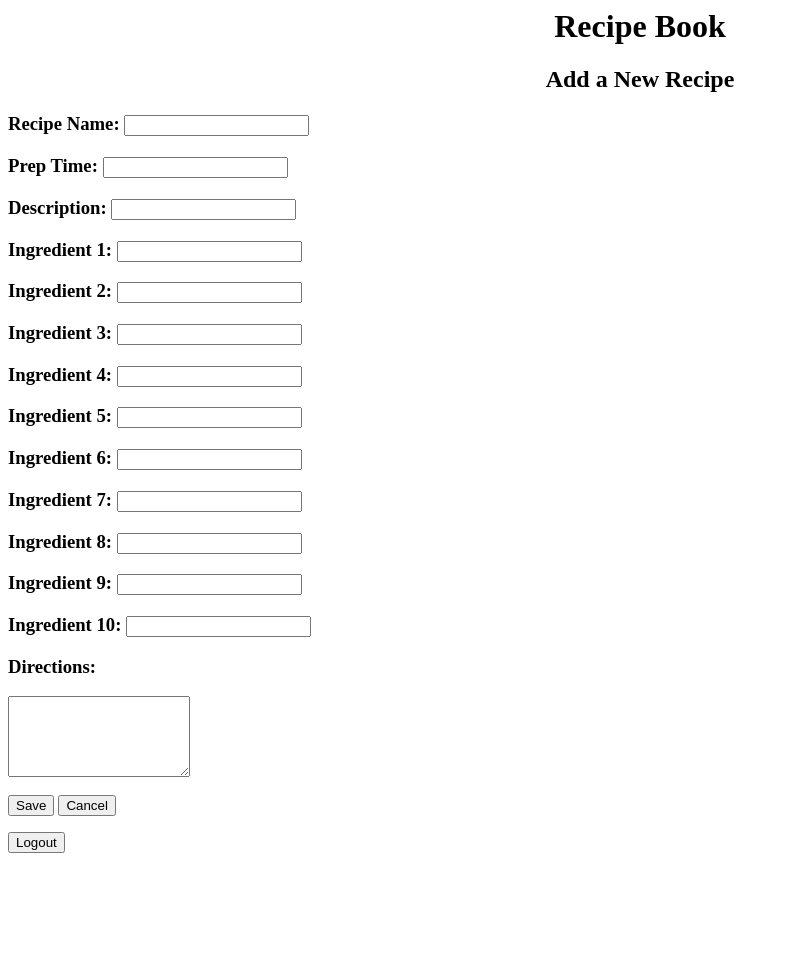
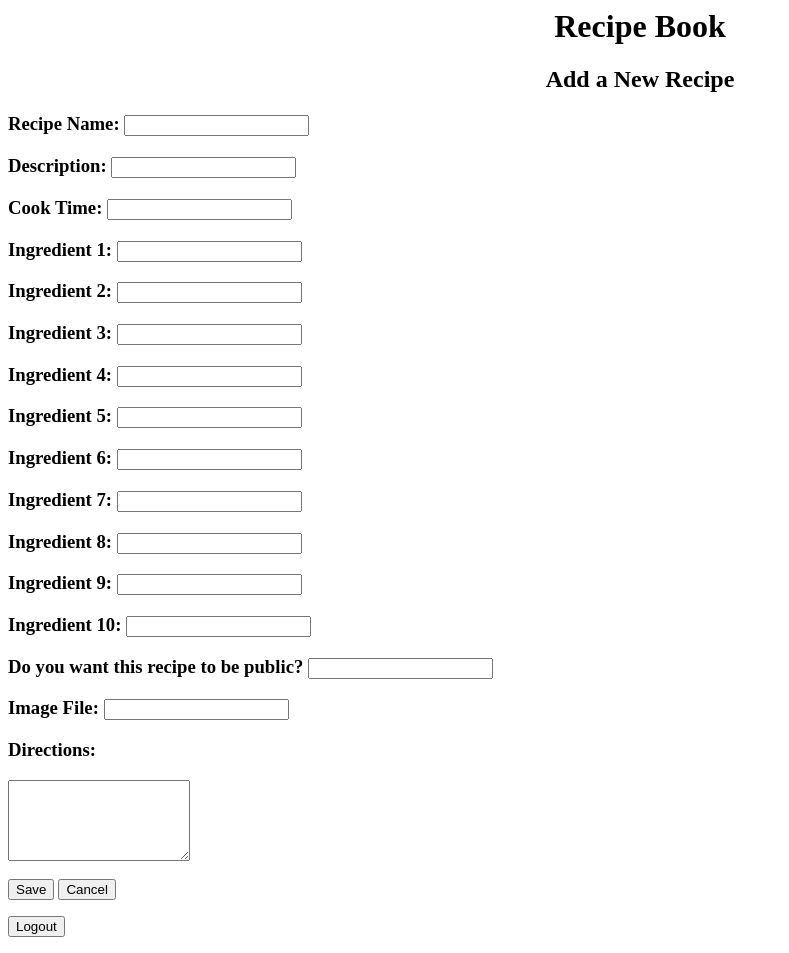
Before and after one commit to sgliput/RecipeBook-PHP, a PHP site: page /view/add_update_recipe.php in a window 1280 px wide. Shown: the whole page, without its empty margins (0-789 px from the left). Before the commit the page ends 853 px from the top, so only its background shows below. Run offline with PHP 8.4, Linux system fonts and the light colour scheme; the visitor is signed in with stand-in values (Sample User, id 1); data comes from the database, SQL or seed files in the repository.

Commit message:
built out recipe files

```diff
--- a/controller/recipe_controller.php
+++ b/controller/recipe_controller.php
@@ -1,4 +1,5 @@
 <?php
+
 namespace Controllers;
 
 use Models as Model;
@@ -6,15 +7,14 @@ use Models as Model;
 include_once('recipe.php');
 include_once('../model/recipe_db.php');
 
-class UserLevelController {
-    public static function getAllLevels() {
-        $queryRes = Model\RecipeDB::getRecipes();
+class RecipeController
+{
 
-        if ($queryRes) {
-            // process the results into an array of Recipe objects
-            $recipes = array();
-            foreach ($queryRes as $row) {
-                $recipes[] = new Recipe($row['RecipeNo'],
+    //helper function to convert a db row into a Recipe object
+    private static function rowToRecipe($row)
+    {
+        $recipe = new Recipe(
+            $row['RecipeNo'],
             $row['RecipeName'],
             $row['RecipeDescription'],
             $row['RecipeSteps'],
@@ -31,7 +31,40 @@ class UserLevelController {
             $row['Ingredient10'],
             $row['IsPublic'],
             $row['ImgFile'],
-                                        $row['UserNo']);
+            $row['UserNo']
+        );
+        $recipe->setRecipeNo($row['RecipeNo']);
+        return $recipe;
+    }
+
+    public static function getAllRecipes()
+    {
+        $queryRes = Model\RecipeDB::getRecipes();
+
+        if ($queryRes) {
+            // process the results into an array of Recipe objects
+            $recipes = array();
+            foreach ($queryRes as $row) {
+                $recipes[] = new Recipe(
+                    $row['RecipeNo'],
+                    $row['RecipeName'],
+                    $row['RecipeDescription'],
+                    $row['RecipeSteps'],
+                    $row['RecipeCookTime'],
+                    $row['Ingredient1'],
+                    $row['Ingredient2'],
+                    $row['Ingredient3'],
+                    $row['Ingredient4'],
+                    $row['Ingredient5'],
+                    $row['Ingredient6'],
+                    $row['Ingredient7'],
+                    $row['Ingredient8'],
+                    $row['Ingredient9'],
+                    $row['Ingredient10'],
+                    $row['IsPublic'],
+                    $row['ImgFile'],
+                    $row['UserNo']
+                );
             }
 
             // return the array of Recipe information
@@ -40,4 +73,73 @@ class UserLevelController {
             return false;
         }
     }
+
+    // function to get a specific recipe by their RecipeNo
+    public static function getRecipeByNo($recipeNo)
+    {
+        $queryRes = Model\RecipeDB::getRecipe($recipeNo);
+
+        if ($queryRes) {
+            // this query only returns a single row, so just process it
+            return self::rowToRecipe($queryRes);
+        } else {
+            return false;
         }
+    }
+
+    // function to delete a recipe by their RecipeNo
+    public static function deleteRecipe($recipeNo)
+    {
+        // no special processing needed - just use the DB function
+        return Model\RecipeDB::deleteRecipe($recipeNo);
+    }
+
+    // function to add a recipe to the DB
+    public static function addRecipe($recipe)
+    {
+        return Model\RecipeDB::addRecipe(
+            $recipe->getRecipeName(),
+            $recipe->getRecipeDescription(),
+            $recipe->getRecipeSteps(),
+            $recipe->getRecipeCookTime(),
+            $recipe->getIngredient1(),
+            $recipe->getIngredient2(),
+            $recipe->getIngredient3(),
+            $recipe->getIngredient4(),
+            $recipe->getIngredient5(),
+            $recipe->getIngredient6(),
+            $recipe->getIngredient7(),
+            $recipe->getIngredient8(),
+            $recipe->getIngredient9(),
+            $recipe->getIngredient10(),
+            $recipe->getIsPublic(),
+            $recipe->getImgFile(),
+            $recipe->getUserNo()
+        );
+    }
+
+    // function to update a recipe's information
+    public static function updateRecipe($recipe)
+    {
+        return Model\RecipeDB::updateRecipe(
+            $recipe->getRecipeNo(),
+            $recipe->getRecipeName(),
+            $recipe->getRecipeDescription(),
+            $recipe->getRecipeSteps(),
+            $recipe->getRecipeCookTime(),
+            $recipe->getIngredient1(),
+            $recipe->getIngredient2(),
+            $recipe->getIngredient3(),
+            $recipe->getIngredient4(),
+            $recipe->getIngredient5(),
+            $recipe->getIngredient6(),
+            $recipe->getIngredient7(),
+            $recipe->getIngredient8(),
+            $recipe->getIngredient9(),
+            $recipe->getIngredient10(),
+            $recipe->getIsPublic(),
+            $recipe->getImgFile(),
+            $recipe->getUserNo()
+        );
+    }
+}
--- a/model/recipe_db.php
+++ b/model/recipe_db.php
@@ -21,4 +21,138 @@ class RecipeDB {
             return false;
         }
     }
+
+    // function to get a specific recipe by their RecipeNo
+    public static function getRecipe($recipeNo) {
+        // get the database connection
+        $db = new Database();
+        $dbConn = $db->getDbConn();
+
+        if ($dbConn) {
+            // create the query string
+            $query = "SELECT *
+                      FROM recipes
+                      WHERE recipeNo = '$recipeNo'";
+
+            // execute the query
+            $result = $dbConn->query($query);
+            // return the associative array
+            return $result->fetch_assoc();
+        } else {
+            return false;
+        }
+    }
+
+    // function to delete a recipe by their RecipeNo returns true on success, false on failure or database connection failure
+    public static function deleteRecipe($recipeNo)
+    {
+        // get the database connection
+        $db = new Database();
+        $dbConn = $db->getDbConn();
+
+        if ($dbConn) {
+            // create the query string
+            $query = "DELETE FROM recipes
+                      WHERE RecipeNo = '$recipeNo'";
+
+            // execute the query, returning status
+            return $dbConn->query($query) === TRUE;
+        } else {
+            return false;
+        }
+    }
+
+    // function to add a recipe to the DB; returns true on success, false on failure or DB connection failure
+    public static function addRecipe(
+        $recipeName,
+        $recipeDescription,
+        $recipeSteps,
+        $recipeCookTime,
+        $ingredient1,
+        $ingredient2,
+        $ingredient3,
+        $ingredient4,
+        $ingredient5,
+        $ingredient6,
+        $ingredient7,
+        $ingredient8,
+        $ingredient9,
+        $ingredient10,
+        $isPublic,
+        $imgFile,
+        $userNo
+    ) {
+        // get the database connection
+        $db = new Database();
+        $dbConn = $db->getDbConn();
+
+        if ($dbConn) {
+
+            // create the query string - RecipeNo is an auto-increment field, so no need to specify it
+            $query = "INSERT INTO recipes (RecipeName, RecipeDescription, RecipeSteps, RecipeCookTime, Ingredient1, Ingredient2,
+                                           Ingredient3, Ingredient4, Ingredient5, Ingredient6, Ingredient7, Ingredient8, Ingredient9,
+                                           Ingredient10, IsPublic, ImgFile, UserNo)
+                      VALUES ('$recipeName', '$recipeDescription', '$recipeSteps', '$recipeCookTime', '$ingredient1', '$ingredient2',
+                              '$ingredient3', '$ingredient4', '$ingredient5', '$ingredient6', '$ingredient7', '$ingredient8', '$ingredient9',
+                              '$ingredient10', '$isPublic', '$imgFile', '$userNo)";
+
+            // execute the query, returning status
+            return $dbConn->query($query) === TRUE;
+        } else {
+            return false;
+        }
+    }
+
+    // function to update a recipe's information; returns true on success, false on failure or DB connection failure
+    public static function updateRecipe(
+        $recipeNo,
+        $recipeName,
+        $recipeDescription,
+        $recipeSteps,
+        $recipeCookTime,
+        $ingredient1,
+        $ingredient2,
+        $ingredient3,
+        $ingredient4,
+        $ingredient5,
+        $ingredient6,
+        $ingredient7,
+        $ingredient8,
+        $ingredient9,
+        $ingredient10,
+        $isPublic,
+        $imgFile,
+        $userNo
+    ) {
+        // get the database connection
+        $db = new Database();
+        $dbConn = $db->getDbConn();
+
+        if ($dbConn) {
+            // create the query string
+            $query = "UPDATE recipes SET
+                            RecipeName = '$recipeName',
+                            RecipeDescription = '$recipeDescription',
+                            RecipeSteps = '$recipeSteps',
+                            RecipeCookTime = '$recipeCookTime',
+                            Ingredient1 = '$ingredient1',
+                            Ingredient2 = '$ingredient2',
+                            Ingredient3 = '$ingredient3',
+                            Ingredient4 = '$ingredient4',
+                            Ingredient5 = '$ingredient5',
+                            Ingredient6 = '$ingredient6',
+                            Ingredient7 = '$ingredient7',
+                            Ingredient8 = '$ingredient8',
+                            Ingredient9 = '$ingredient9',
+                            Ingredient10 = '$ingredient10',
+                            IsPublic = '$isPublic',
+                            ImgFile = '$imgFile',
+                            UserNo = '$userNo'
+                          WHERE RecipeNo = '$recipeNo'";
+            // execute the query, returning status
+            return $dbConn->query($query) === TRUE;
+        } else {
+            return false;
+        }
+    }
 }
--- a/view/add_update_recipe.php
+++ b/view/add_update_recipe.php
@@ -18,11 +18,12 @@
         Utility\Security::logout();
     }
 
-    // default user for add - empty strings
-    $user = new Controller\User('', '', '');
-    $user_levels = Controller\UserLevelController::getAllLevels();
-    $user->setUserNo(-1);
+    // default recipe for add - empty strings
+    $recipe = new Controller\Recipe('', '', '', '', '', '', '', '', '', '', '', '', '', '', '', '', '', '');
+    $recipe->setRecipeNo(-1);
     $pageTitle = "Add a New Recipe";
+    $recipes = Controller\RecipeController::getAllRecipes();
+
 
     // Declare and clear variables for error messages
     $username_error = '';
@@ -33,37 +34,53 @@
     $email_error = '';
     $extension_error = '';
 
-    // Retrieve the userNo from the query string and use it to create a user object for that userNo
-    if (isset($_GET['userNo'])) {
-        $user = Controller\UserController::getUserByNo($_GET['userNo']);
+    // Retrieve the recipeNo from the query string and use it to create a recipe object for that recipeNo
+    if (isset($_GET['recipeNo'])) {
+        $recipe = Controller\RecipeController::getRecipeByNo($_GET['recipeNo']);
         $pageTitle = "Update an Existing Recipe";
     }
 
-    // Retrieve values from query string and store in user object
+    // Retrieve values from query string and store in recipe object
     // as long as the query string exists (which it does not on first load of a page).
-    if (isset($_POST['username']))
-        $user->setUsername($_POST['username']);
+    if (isset($_POST['recipeName']))
+        $recipe->setRecipeName($_POST['recipeName']);
     if (isset($_POST['password']))
-        $user->setUserPassword($_POST['password']);
-    // if (isset($_POST['fName']))
-    //     $user->setFirstName($_POST['fName']);
-    // if (isset($_POST['lName']))
-    //     $user->setLastName($_POST['lName']);
-    // if (isset($_POST['hireDate']))
-    //     $user->setHireDate($_POST['hireDate']);
-    // if (isset($_POST['email']))
-    //     $user->setEMail($_POST['email']);
-    // if (isset($_POST['extension']))
-    //     $user->setExtension($_POST['extension']);
-    // if (isset($_POST['userLevelOption']))
-    //     $user->setUserLevel(new Controller\UserLevel($user_levels[$_POST['userLevelOption']-1], $user_levels[$_POST['userLevelOption']-1]->getLevelName()));
+        $recipe->setRecipeDescription($_POST['recipeDescription']);
+    if (isset($_POST['recipeSteps']))
+        $recipe->setRecipeSteps($_POST['recipeSteps']);
+    if (isset($_POST['recipeCookTime']))
+        $recipe->setRecipeCookTime($_POST['recipeCookTime']);
+    if (isset($_POST['ingredient1']))
+        $recipe->setIngredient1($_POST['ingredient1']);
+    if (isset($_POST['ingredient2']))
+        $recipe->setIngredient2($_POST['ingredient2']);
+    if (isset($_POST['ingredient3']))
+        $recipe->setIngredient3($_POST['ingredient3']);
+    if (isset($_POST['ingredient4']))
+        $recipe->setIngredient4($_POST['ingredient4']);
+    if (isset($_POST['ingredient5']))
+        $recipe->setIngredient5($_POST['ingredient5']);
+    if (isset($_POST['ingredient6']))
+        $recipe->setIngredient6($_POST['ingredient6']);
+    if (isset($_POST['ingredient7']))
+        $recipe->setIngredient7($_POST['ingredient7']);
+    if (isset($_POST['ingredient8']))
+        $recipe->setIngredient8($_POST['ingredient8']);
+    if (isset($_POST['ingredient9']))
+        $recipe->setIngredient9($_POST['ingredient9']);
+    if (isset($_POST['ingredient10']))
+        $recipe->setIngredient10($_POST['ingredient10']);
+    if (isset($_POST['isPublic']))
+        $recipe->setIsPublic($_POST['isPublic']);
+    if (isset($_POST['imgFile']))
+        $recipe->setImgFile($_POST['imgFile']);
 
     // when save button is clicked
     if (isset($_POST['save'])) {
         // Validate the values entered
         // Call nameValid from the validator namespace for first and last name
-        // $first_name_error = validator\nameValid($user->getFirstName());
-        // $last_name_error = validator\nameValid($user->getLastName());
+        // $first_name_error = validator\nameValid($recipe->getFirstName());
+        // $last_name_error = validator\nameValid($recipe->getLastName());
 
         // Call validation methods for other values
         $username_error = validator\usernameValid($user->getUsername());
@@ -78,19 +95,20 @@
         if (strlen($username_error) === 0 && strlen($password_error) === 0 && strlen($first_name_error) === 0 && strlen($last_name_error) === 0
             && strlen($hire_date_error) === 0 && strlen($extension_error) === 0 && strlen($email_error) === 0) {
             // save button - perform add or update
-            $user = new Controller\User($_POST['username'], $_POST['password'], $_POST['fName'], $_POST['lName'],
-                $_POST['hireDate'], $_POST['email'], $_POST['extension'], $user_levels[$_POST['userLevelOption']-1]);
-            $user->setUserNo($_POST['userNo']);
+            $recipe = new Controller\Recipe($_POST['recipeNo'], $_POST['recipeName'], $_POST['recipeDescription'], $_POST['recipeSteps'], $_POST['recipeCookTime'],
+                $_POST['ingredient1'], $_POST['ingredient2'], $_POST['ingredient3'], $_POST['ingredient4'], $_POST['ingredient5'], $_POST['ingredient6'],
+                $_POST['ingredient7'], $_POST['ingredient8'], $_POST['ingredient9'], $_POST['ingredient10'], $_POST['isPublic'], $_POST['imgFile'], $userNo);
+            $recipe->setRecipeNo($_POST['recipeNo']);
 
-            if ($user->getUserNo() === '-1') {
-                // add user
-                Controller\UserController::addUser($user);
+            if ($recipe->getRecipeNo() === '-1') {
+                // add recipe
+                Controller\RecipeController::addRecipe($recipe);
             } else {
-                // update user
-                Controller\UserController::updateUser($user);
+                // update recipe
+                Controller\RecipeController::updateRecipe($recipe);
             }
 
-            // return to users list
+            // return to recipes list
             header('Location: ./home.php');
         }
     }
@@ -110,73 +128,83 @@
     <h1 class="title">Recipe Book</h1>
     <h2 class="title"><?php echo $pageTitle; ?></h2>
     <form method='POST'>
-        <h3>Recipe Name: <input type="text" name="username"
-            value="<?php echo $user->getUsername(); ?>">
+        <h3>Recipe Name: <input type="text" name="recipeName"
+            value="<?php echo $recipe->getRecipeName(); ?>">
             <?php if (strlen($username_error) > 0)
                 echo "<span style='color: red;'>{$username_error}</span>"; ?>
         </h3>
-        <h3>Prep Time: <input type="text" name="password"
-            value="<?php echo $user->getUserPassword(); ?>">
+        <h3>Description: <input type="text" name="recipeDescription"
+            value="<?php echo $recipe->getRecipeDescription(); ?>">
             <?php if (strlen($password_error) > 0)
                 echo "<span style='color: red;'>{$password_error}</span>"; ?>
         </h3>
-        <h3>Description: <input type="text" name="fName"
-            value="<?php echo $user->getUsername(); ?>">
-            <?php if (strlen($first_name_error) > 0)
-                echo "<span style='color: red;'>{$first_name_error}</span>"; ?>
-        </h3>
-        <h3>Ingredient 1: <input type="text" name="lName"
-            value="<?php echo $user->getUsername(); ?>">
+        <h3>Cook Time: <input type="text" name="recipeCookTime"
+            value="<?php echo $recipe->getRecipeCookTime(); ?>">
             <?php if (strlen($last_name_error) > 0)
                 echo "<span style='color: red;'>{$last_name_error}</span>"; ?>
         </h3>
-        <h3>Ingredient 2: <input type="text" name="email"
-            value="<?php echo $user->getUsername(); ?>">
+        <h3>Ingredient 1: <input type="text" name="ingredient1"
+            value="<?php echo $recipe->getIngredient1(); ?>">
             <?php if (strlen($email_error) > 0)
                 echo "<span style='color: red;'>{$email_error}</span>"; ?>
         </h3>
-        <h3>Ingredient 3: <input type="text" name="extension"
-            value="<?php echo $user->getUsername(); ?>">
+        <h3>Ingredient 2: <input type="text" name="ingredient2"
+            value="<?php echo $recipe->getIngredient2(); ?>">
+            <?php if (strlen($email_error) > 0)
+                echo "<span style='color: red;'>{$email_error}</span>"; ?>
+        </h3>
+        <h3>Ingredient 3: <input type="text" name="ingredient3"
+            value="<?php echo $recipe->getIngredient3(); ?>">
             <?php if (strlen($extension_error) > 0)
                 echo "<span style='color: red;'>{$extension_error}</span>"; ?>
         </h3>
-        <h3>Ingredient 4: <input type="text" name="extension"
-            value="<?php echo $user->getUsername(); ?>">
+        <h3>Ingredient 4: <input type="text" name="ingredient4"
+            value="<?php echo $recipe->getIngredient4(); ?>">
             <?php if (strlen($extension_error) > 0)
                 echo "<span style='color: red;'>{$extension_error}</span>"; ?>
         </h3>
-        <h3>Ingredient 5: <input type="text" name="extension"
-            value="<?php echo $user->getUsername(); ?>">
+        <h3>Ingredient 5: <input type="text" name="ingredient5"
+            value="<?php echo $recipe->getIngredient5(); ?>">
             <?php if (strlen($extension_error) > 0)
                 echo "<span style='color: red;'>{$extension_error}</span>"; ?>
         </h3>
-        <h3>Ingredient 6: <input type="text" name="extension"
-            value="<?php echo $user->getUsername(); ?>">
+        <h3>Ingredient 6: <input type="text" name="ingredient6"
+            value="<?php echo $recipe->getIngredient6(); ?>">
             <?php if (strlen($extension_error) > 0)
                 echo "<span style='color: red;'>{$extension_error}</span>"; ?>
         </h3>
-        <h3>Ingredient 7: <input type="text" name="extension"
-            value="<?php echo $user->getUsername(); ?>">
+        <h3>Ingredient 7: <input type="text" name="ingredient7"
+            value="<?php echo $recipe->getIngredient7(); ?>">
             <?php if (strlen($extension_error) > 0)
                 echo "<span style='color: red;'>{$extension_error}</span>"; ?>
         </h3>
-        <h3>Ingredient 8: <input type="text" name="extension"
-            value="<?php echo $user->getUsername(); ?>">
+        <h3>Ingredient 8: <input type="text" name="ingredient8"
+            value="<?php echo $recipe->getIngredient8(); ?>">
             <?php if (strlen($extension_error) > 0)
                 echo "<span style='color: red;'>{$extension_error}</span>"; ?>
         </h3>
-        <h3>Ingredient 9: <input type="text" name="extension"
-            value="<?php echo $user->getUsername(); ?>">
+        <h3>Ingredient 9: <input type="text" name="ingredient9"
+            value="<?php echo $recipe->getIngredient9(); ?>">
             <?php if (strlen($extension_error) > 0)
                 echo "<span style='color: red;'>{$extension_error}</span>"; ?>
         </h3>
-        <h3>Ingredient 10: <input type="text" name="extension"
-            value="<?php echo $user->getUsername(); ?>">
+        <h3>Ingredient 10: <input type="text" name="ingredient10"
+            value="<?php echo $recipe->getIngredient10(); ?>">
             <?php if (strlen($extension_error) > 0)
                 echo "<span style='color: red;'>{$extension_error}</span>"; ?>
         </h3>
-        <h3>Directions:</h3> <textarea rows="5" columns="10" type="text" name="extension"
-            value="<?php echo $user->getUsername(); ?>"></textarea>
+        <h3>Do you want this recipe to be public? <input type="text" name="isPublic"
+            value="<?php echo $recipe->getIsPublic(); ?>">
+            <?php if (strlen($extension_error) > 0)
+                echo "<span style='color: red;'>{$extension_error}</span>"; ?>
+        </h3>
+        <h3>Image File: <input type="text" name="imgFile"
+            value="<?php echo $recipe->getImgFile(); ?>">
+            <?php if (strlen($extension_error) > 0)
+                echo "<span style='color: red;'>{$extension_error}</span>"; ?>
+        </h3>
+        <h3>Directions:</h3> <textarea rows="5" columns="10" type="text" name="recipeSteps"
+            value="<?php echo $recipe->getRecipeSteps(); ?>"></textarea>
             <?php if (strlen($extension_error) > 0)
                 echo "<span style='color: red;'>{$extension_error}</span>"; ?>
         <br /><br />
@@ -190,7 +218,7 @@
             </select>
         </h3>         -->
         <input type="hidden"
-            value="<?php echo $user->getUserNo(); ?>" name="userNo">
+            value="<?php echo $recipe->getRecipeNo(); ?>" name="recipeNo">
         <input type="submit" value="Save" name="save">
         <input type="submit" value="Cancel" name="cancel">
     </form>
```
Also changed, not shown: view/home.php (+29 -24 lines), view/login_edit.php (+201 -0 lines). Lines whose indentation alone changed are shown as unchanged.
